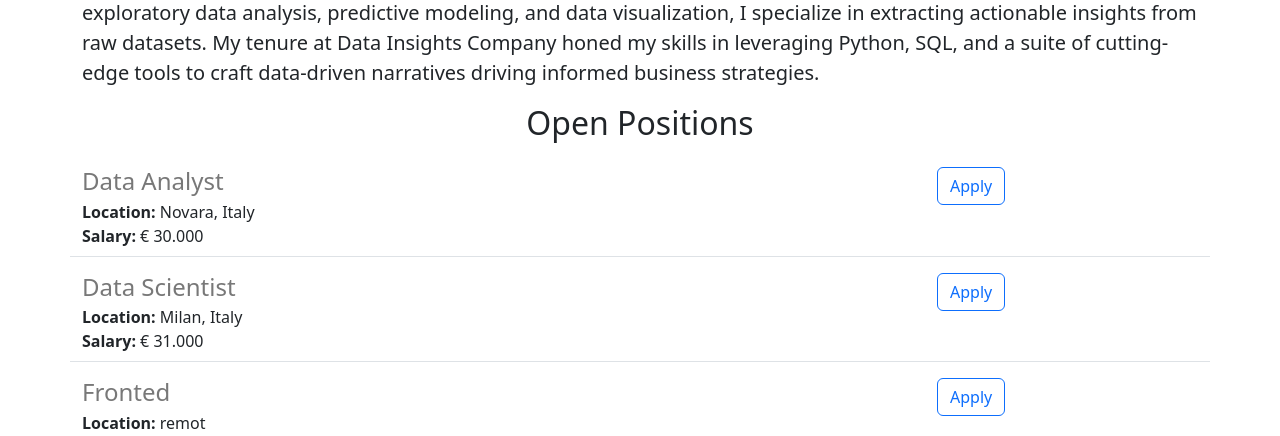
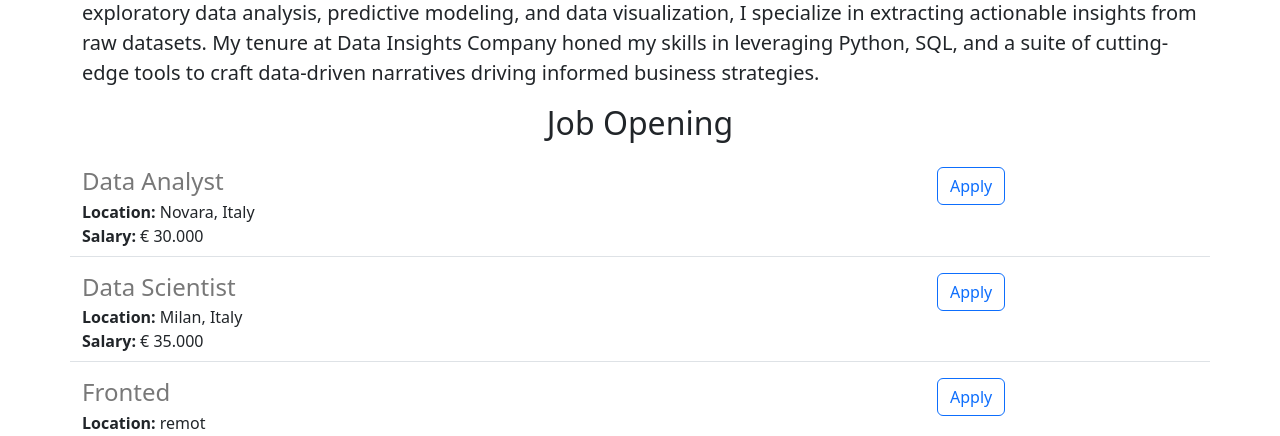
Before and after one commit to H3in-R71/hossein-website-v2, a Flask app: page / in a window 1280 px wide. Shown: the part 986-1422 px from the top of the page. Run offline with Flask 3, Linux system fonts and the light colour scheme.

Commit message:
make some changes

```diff
--- a/app.py
+++ b/app.py
@@ -13,7 +13,7 @@ JOBS = [
   'id': 2,
   'title': 'Data Scientist',
   'location': 'Milan, Italy',
-  'salary': '€ 31.000'
+  'salary': '€ 35.000'
   },
   {
     'id': 3,
--- a/templates/home.html
+++ b/templates/home.html
@@ -28,7 +28,7 @@ href="https://cdn.jsdelivr.net/npm/bootstrap@5.3.2/dist/css/bootstrap.min.css" r
         Welcome to my journey through the realms of data science, where I merge a robust academic foundation with practical industry experience to decode complex problems and unlock strategic solutions.
 
         🔍 Unraveling Insights: Armed with hands-on experience in exploratory data analysis, predictive modeling, and data visualization, I specialize in extracting actionable insights from raw datasets. My tenure at Data Insights Company honed my skills in leveraging Python, SQL, and a suite of cutting-edge tools to craft data-driven narratives driving informed business strategies.</p>
-      <h2 class='text-center mt-2 mb-4'>Open Positions</h2>
+      <h2 class='text-center mt-2 mb-4'>Job Opening</h2>
       <div>
         {% for job in jobs %}
           {% include 'jobitem.html' %}
```
